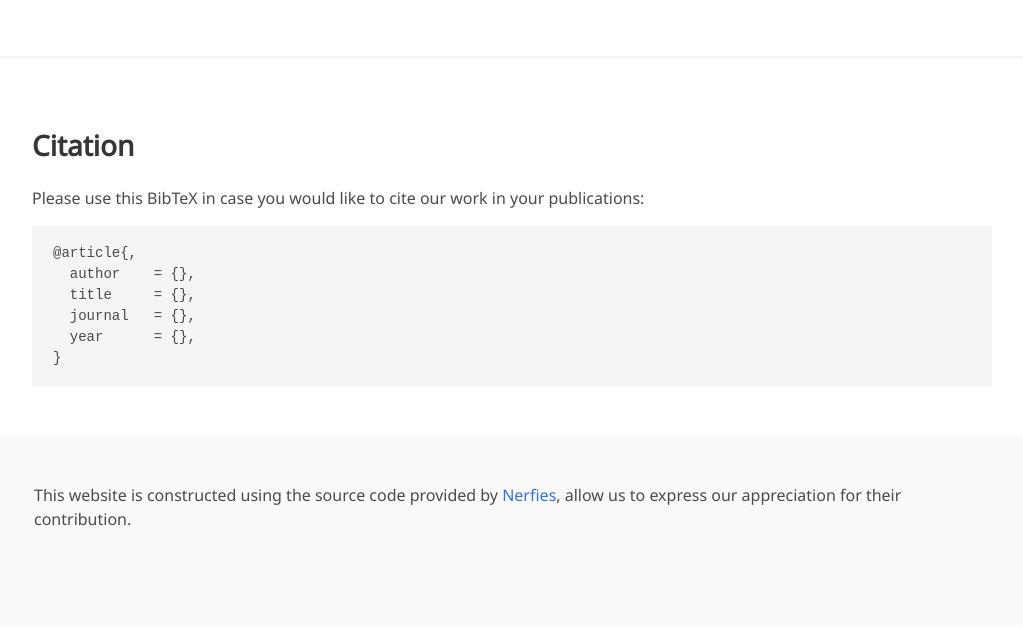
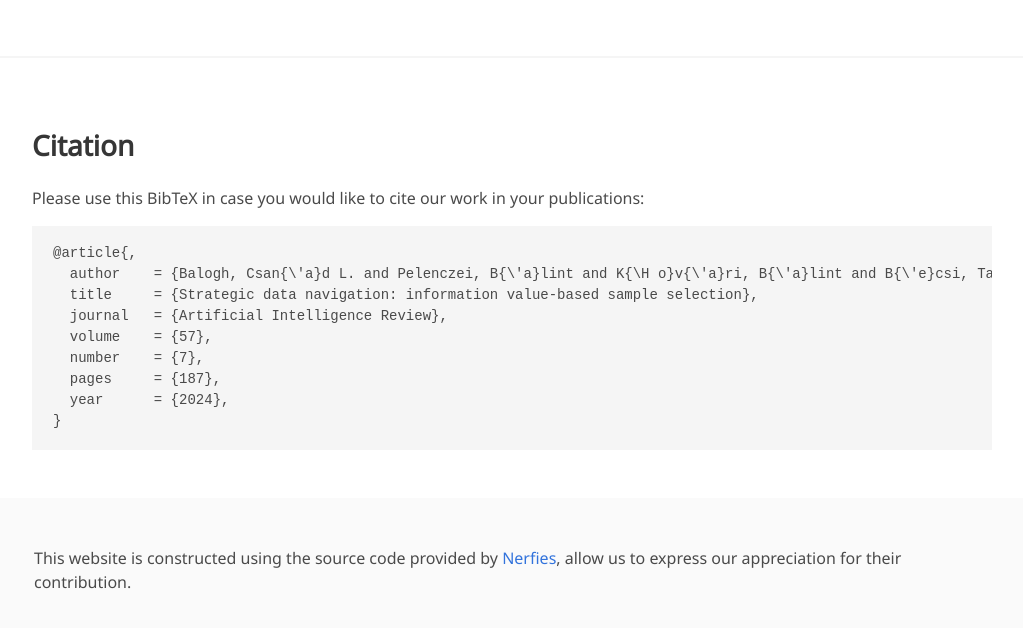
Before and after one commit to csanadlb/sl_prioritized_sampling, a plain HTML site: page index.html in a window 1280 px wide. Shown: the part 4592-5220 px from the top of the page, without its empty margins (128-1151 px from the left). Drawn offline with Linux system fonts and the light colour scheme; a web font is replaced by a local one.

Commit message:
Update index.html

```diff
--- a/index.html
+++ b/index.html
@@ -72,7 +72,7 @@
             <div class="publication-links">
               <!-- PDF Link. -->
               <span class="link-block">
-                <a href=""
+                <a href="https://link.springer.com/article/10.1007/s10462-024-10813-3"
                    class="external-link button is-normal is-rounded is-dark"
                    target="_blank">
                   <span class="icon">
@@ -298,10 +298,13 @@
       Please use this BibTeX in case you would like to cite our work in your publications:
     </p>
     <pre><code>@article{,
-  author    = {},
-  title     = {},
-  journal   = {},
-  year      = {},
+  author    = {Balogh, Csan{\'a}d L. and Pelenczei, B{\'a}lint and K{\H o}v{\'a}ri, B{\'a}lint and B{\'e}csi, Tam{\'a}s},
+  title     = {Strategic data navigation: information value-based sample selection},
+  journal   = {Artificial Intelligence Review},
+  volume    = {57},
+  number    = {7},
+  pages     = {187},
+  year      = {2024},
 }</code></pre>
   </div>
 </section>
```
